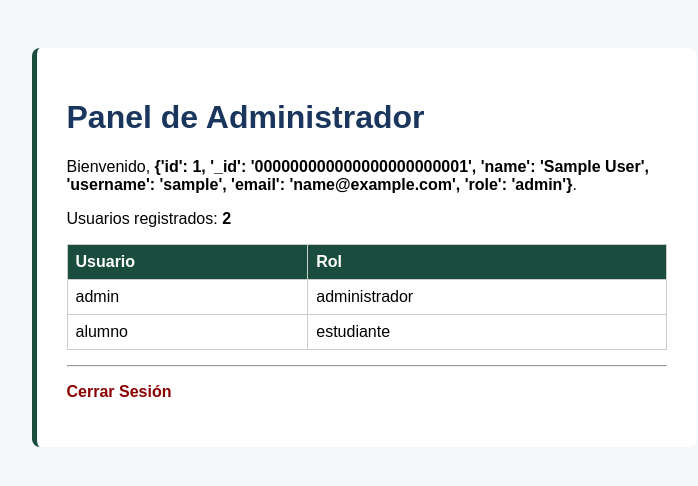
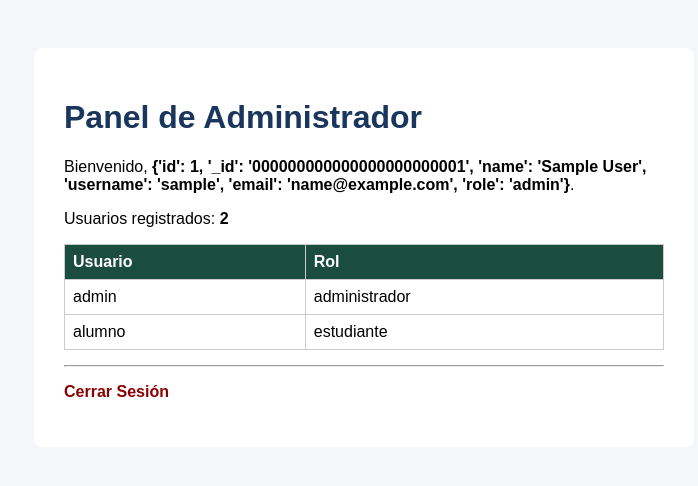
Before and after one commit to alexeteNS/Acrtividad-Practica-RBAC, a Flask app: page /panel-admin in a window 1280 px wide. Shown: the top 486 px of the page, without its empty margins (276-974 px from the left). Run offline with Flask 3, Linux system fonts and the light colour scheme; the visitor is signed in with stand-in values (Sample User, id 1).

Commit message:
style: quitar borde izquierdo en paneles y vista 403

```diff
--- a/templates/403.html
+++ b/templates/403.html
@@ -5,7 +5,7 @@
     <title>403 Prohibido</title>
     <style>
         body { font-family: Arial, sans-serif; background: #f4f6f9; padding: 40px; }
-        .box { background: white; padding: 30px; border-radius: 8px; max-width: 600px; margin: auto; border-left: 5px solid #8B0000; }
+        .box { background: white; padding: 30px; border-radius: 8px; max-width: 600px; margin: auto; }
         h1 { color: #8B0000; }
         a { color: #1B4D3E; text-decoration: none; font-weight: bold; }
     </style>
--- a/templates/panel_admin.html
+++ b/templates/panel_admin.html
@@ -5,7 +5,7 @@
     <title>Panel de Administrador</title>
     <style>
         body { font-family: Arial, sans-serif; background: #f4f6f9; padding: 40px; }
-        .box { background: white; padding: 30px; border-radius: 8px; max-width: 600px; margin: auto; border-left: 5px solid #1B4D3E; }
+        .box { background: white; padding: 30px; border-radius: 8px; max-width: 600px; margin: auto; }
         h1 { color: #1A365D; }
         table { width: 100%; border-collapse: collapse; margin: 15px 0; }
         th, td { border: 1px solid #ccc; padding: 8px; text-align: left; }
--- a/templates/panel_estudiante.html
+++ b/templates/panel_estudiante.html
@@ -5,7 +5,7 @@
     <title>Panel de Estudiante</title>
     <style>
         body { font-family: Arial, sans-serif; background: #f4f6f9; padding: 40px; }
-        .box { background: white; padding: 30px; border-radius: 8px; max-width: 600px; margin: auto; border-left: 5px solid #1B4D3E; }
+        .box { background: white; padding: 30px; border-radius: 8px; max-width: 600px; margin: auto; }
         h1 { color: #1A365D; }
         a { color: #8B0000; text-decoration: none; font-weight: bold; }
     </style>
```
